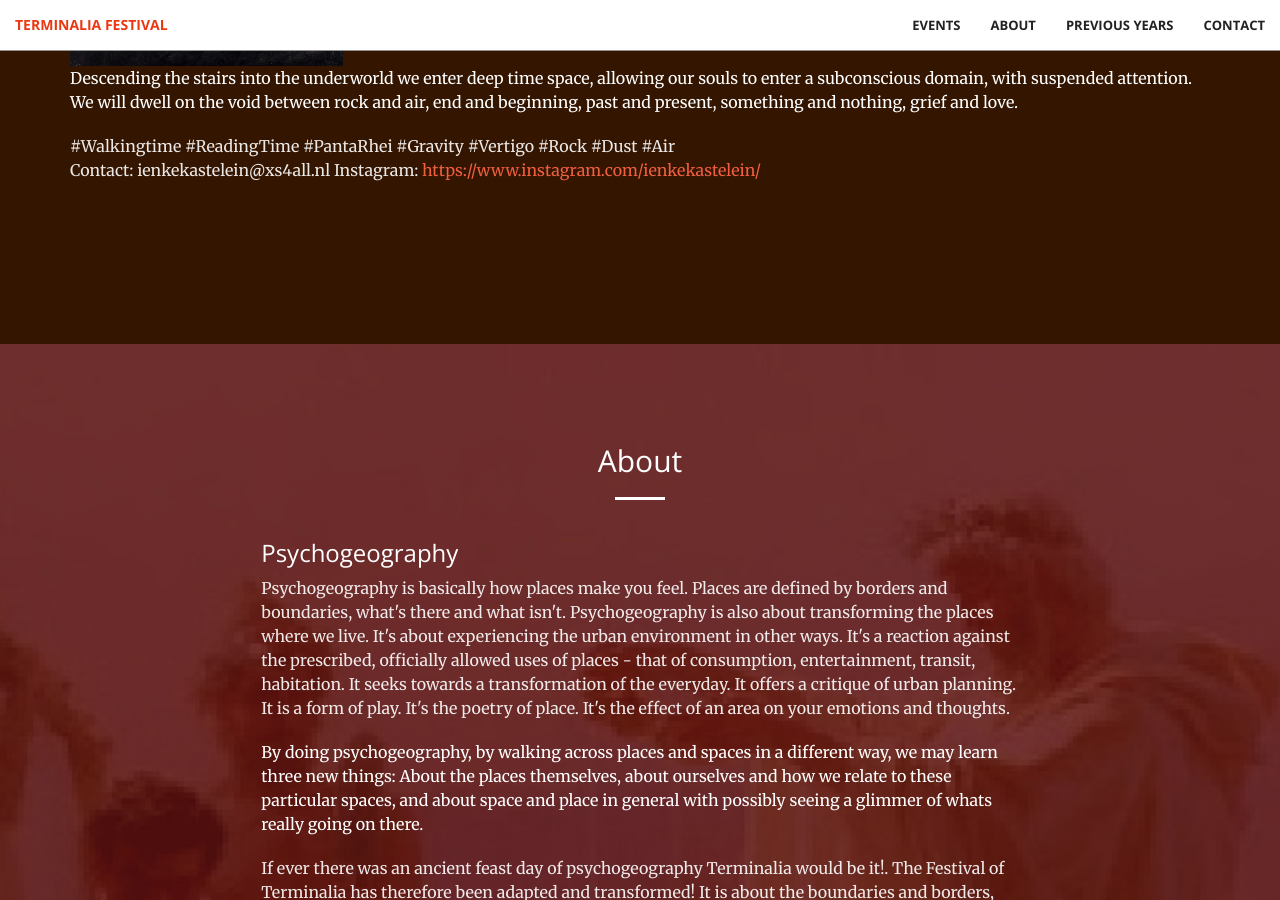
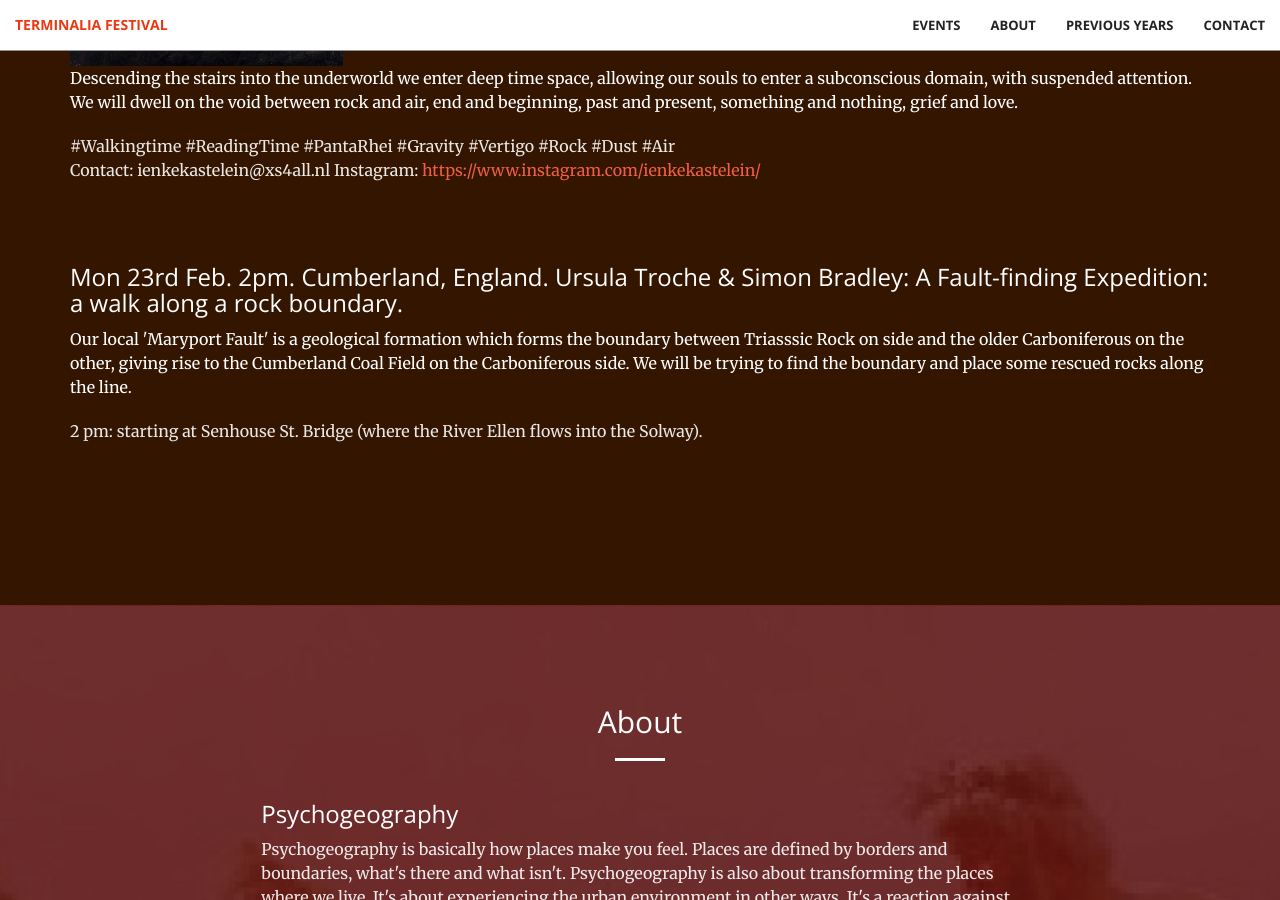
Before and after one commit to timwaters/terminalia, a Jekyll site: the page built from index.html, in a window 1280 px wide and 900 px high, scrolled down 12562 px. Built offline with Jekyll 4.4.1, drawn with Linux system fonts in a browser that asks for light colours.

Commit message:
Add ursula and simons event

```diff
--- a/_includes/events.html
+++ b/_includes/events.html
@@ -378,6 +378,20 @@ What three words ///fades.curving.rich
         </p>
       </div>
 
+     <div class="col-lg-12 col-lg-offset-0 text-left event">
+
+        <h3>Mon 23rd Feb. 2pm. Cumberland, England. Ursula Troche & Simon Bradley: A Fault-finding Expedition:  a walk along a rock boundary. </h3>
+
+
+        <p class="text">
+      Our local 'Maryport Fault' is a geological formation which forms the boundary between Triasssic Rock on side and the older Carboniferous on the other, giving rise to the Cumberland Coal Field on the Carboniferous side. We will be trying to find the boundary and place some rescued rocks along the line.
+        </p>
+        <p class="text-faded">
+        2 pm:  starting at Senhouse St. Bridge (where the River Ellen flows into the Solway).
+        </p>
+      </div>
+
+
           <!--
          <div class="documentation">
             <div class="doc">documentation</div>
```
